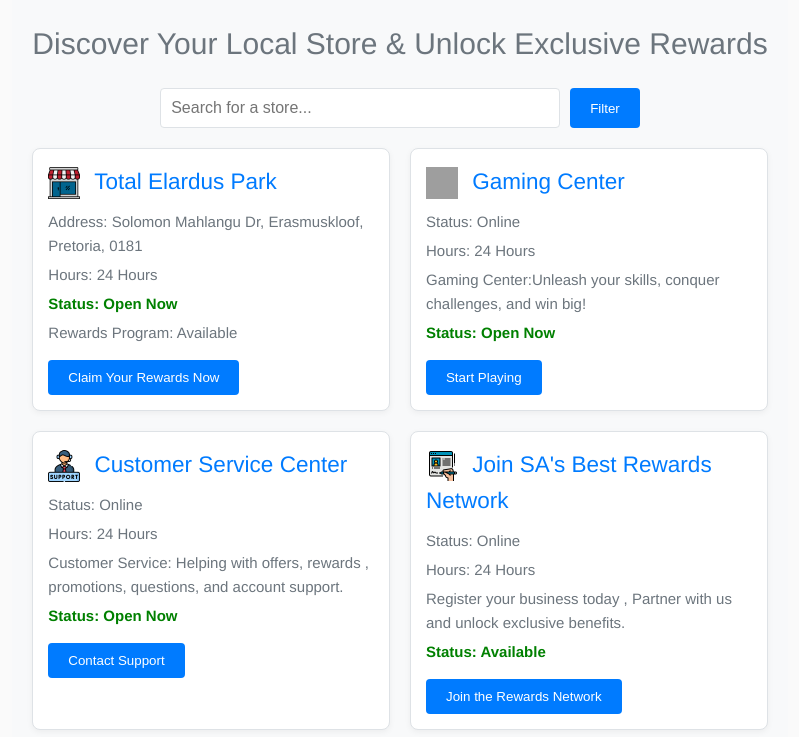
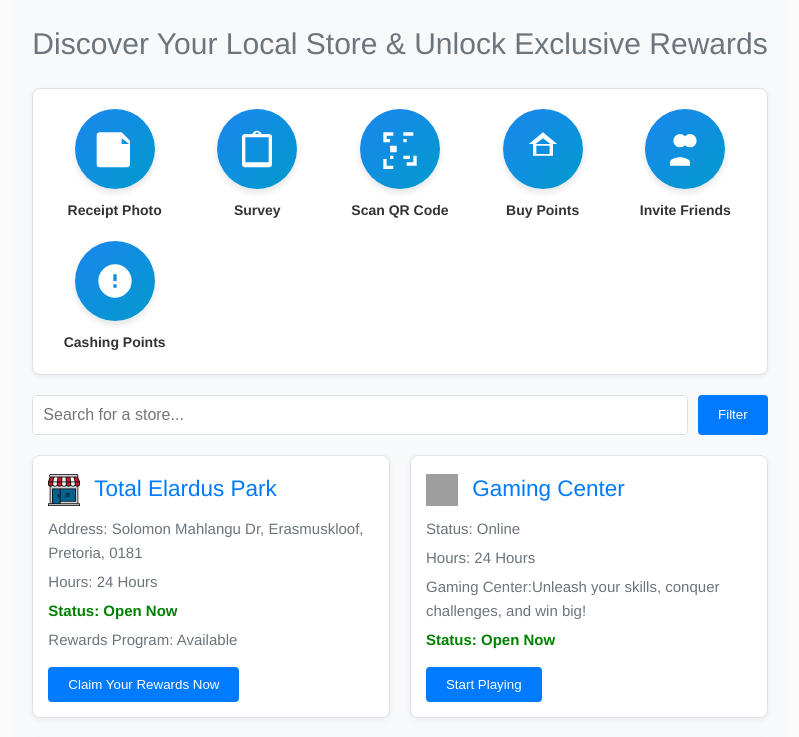
Before and after one commit to njabuloskosana/ecom, a Vue app in the folder web/frontend/: page / in a window 1280 px wide. Shown: the top 737 px of the page, without its empty margins (240-1039 px from the left). Built offline with nearby package versions, Linux system fonts and the light colour scheme; grey boxes are pictures that could not be loaded; a web font is replaced by a local one.

Commit message:
Few updates

```diff
--- /dev/null
+++ b/web/frontend/src/components/IconGrid.vue
@@ -0,0 +1,125 @@
+<template>
+    <div class="icon-grid">
+      <div v-for="(item, index) in items" :key="index" class="icon-item">
+        <div class="icon-circle">
+          <svg class="icon-svg" viewBox="0 0 24 24">
+            <path :d="item.iconPath" fill="currentColor" />
+          </svg>
+        </div>
+        <p class="icon-label">{{ item.label }}</p>
+      </div>
+    </div>
+    </template>
+
+    <script setup lang="ts">
+    import { ref } from "vue";
+
+    const items = ref([
+    { label: "Receipt Photo", iconPath: "M3 2h13l5 5v14a2 2 0 01-2 2H3a2 2 0 01-2-2V4a2 2 0 012-2zm13 3.5V9h4.5L16 5.5zM6 8h6v2H6zm0 4h12v2H6zm0 4h12v2H6z" },
+    { label: "Survey", iconPath: "M19 3h-4.18C14.4 1.84 13.3 1 12 1s-2.4.84-2.82 2H5a2 2 0 00-2 2v16a2 2 0 002 2h14a2 2 0 002-2V5a2 2 0 00-2-2zm-7-1a1 1 0 011 1h-2a1 1 0 011-1zm7 18H5V5h14z" },
+    { label: "Scan QR Code", iconPath: "M4 4h4V2H2v6h2V4zm2 2H4v2h2V6zm4 4H6v2h4v-2zm6-6h4V2h-6v2h2v2zm-2 2h2v2h-2V6zm-4 6H6v2h4v-2zm4 4h2v2h-2v-2zm6 4h-4v2h6v-6h-2v4zM4 18H2v6h6v-2H4v-4zm4-2H6v2h2v-2zm10 0h-2v2h2v-2z" },
+    { label: "Buy Points", iconPath: "M12 2L3.5 9H6v7h12V9h2.5zM12 5.5l4.5 3.5H7.5zM8 10h8v5H8z" },
+    { label: "Invite Friends", iconPath: "M9 11a4 4 0 100-8 4 4 0 000 8zm6 0a4 4 0 100-8 4 4 0 000 8zM3 22v-2c0-2 4-3 6-3s6 1 6 3v2H3zm15 0v-2c0-1.2-1.6-2.2-3.5-2.7 1.7.5 3.5 1.5 3.5 2.7v2h2z" },
+    { label: "Cashing Points", iconPath: "M12 2a10 10 0 1010 10A10 10 0 0012 2zm1 14h-2v-2h2zm0-4h-2V8h2z" },
+    ]);
+    </script>
+
+    <style scoped>
+    /* Grid Layout */
+    .icon-grid {
+    display: grid;
+    grid-template-columns: repeat(auto-fit, minmax(120px, 1fr));
+    gap: 20px;
+    justify-items: center;
+    margin: auto;
+    padding: 20px;
+    margin-bottom: 20px;
+    }
+
+    /* Individual Icon Item */
+    .icon-item {
+    display: flex;
+    flex-direction: column;
+    align-items: center;
+    text-align: center;
+    transition: transform 0.2s ease-in-out;
+    }
+
+    .icon-item:hover {
+    transform: scale(1.1);
+    }
+
+    /* Circular Icon Background */
+    .icon-circle {
+    width: 80px;
+    height: 80px;
+    background: linear-gradient(135deg, #1c86ee, #009acd);
+    border-radius: 50%;
+    display: flex;
+    align-items: center;
+    justify-content: center;
+    box-shadow: 0 4px 6px rgba(0, 0, 0, 0.1);
+    transition: box-shadow 0.3s ease;
+    }
+
+    .icon-circle:hover {
+    box-shadow: 0 6px 10px rgba(0, 0, 0, 0.2);
+    }
+
+    /* SVG Icon */
+    .icon-svg {
+    width: 40px;
+    height: 40px;
+    color: white;
+    }
+
+    /* Label Below Icons */
+    .icon-label {
+    margin-top: 10px;
+    font-size: 14px;
+    font-weight: 600;
+    color: #333;
+    }
+
+    .icon-grid {
+    border: 1px solid var(--border-color);
+    border-radius: 8px;
+    background-color: var(--card-background);
+    box-shadow: 0 2px 6px rgba(0, 0, 0, 0.05);
+    transition: transform 0.2s ease, box-shadow 0.2s ease;
+  }
+
+  .icon-grid:hover {
+    transform: translateY(-4px);
+    box-shadow: 0 4px 12px rgba(0, 0, 0, 0.1);
+  }
+
+
+
+    /* Responsive Design */
+    @media (max-width: 480px) {
+    .icon-grid {
+      grid-template-columns: repeat(2, 1fr);
+    }
+
+    .icon-circle {
+      width: 70px;
+      height: 70px;
+    }
+
+    .icon-svg {
+      width: 35px;
+      height: 35px;
+    }
+
+    .icon-label {
+      font-size: 12px;
+    }
+    }
+
+    @media (max-width: 768px) {
+    .icon-grid {
+      grid-template-columns: repeat(3, 1fr);
+    }
+    }
+    </style>
--- a/web/frontend/src/pages/Discover.vue
+++ b/web/frontend/src/pages/Discover.vue
@@ -3,6 +3,8 @@
 
       <!-- Store Locator Title -->
       <h1 class="locator-title">Discover Your Local Store & Unlock Exclusive Rewards</h1>
+
+      <IconGrid></IconGrid>
 
       <!-- Search Bar -->
       <div class="search-bar">
@@ -39,6 +41,7 @@
       @select-store="selectStore"
     />
         </div>
+        <!-- Gaming Center -->
         <div class="store-card">
           <h2>
           <img
@@ -59,6 +62,7 @@
         </button>
         </div>
 
+        <!-- Customer Service -->
         <div class="store-card">
           <h2>
           <img
@@ -79,6 +83,7 @@
         </button>
         </div>
 
+        <!-- Rewards Network -->
         <div class="store-card">
         <h2>
           <img class="store-icon" :src="registerIcon" />
@@ -95,6 +100,7 @@
 
         </div>
 
+        <!-- Shop for Rewards -->
         <div class="store-card">
         <h2>
           <img class="store-icon" :src="shopIcon" />
@@ -123,11 +129,13 @@ import { defineComponent, ref, computed } from "vue";
 import StoreCard from "../components/StoreCard.vue";
 import { useRouter } from 'vue-router';
 import type { Store } from "@/interfaces";
+import IconGrid from "@/components/IconGrid.vue";
 
   export default defineComponent({
     name: "StoreLocator",
     components: {
       StoreCard,
+      IconGrid
     },
     setup() {
 
@@ -268,7 +276,6 @@ import type { Store } from "@/interfaces";
 
   .search-bar input {
     flex: 1;
-    max-width: 400px;
     padding: 10px;
     border: 1px solid var(--border-color);
     border-radius: 4px;
```
Lines whose indentation alone changed are shown as unchanged.
